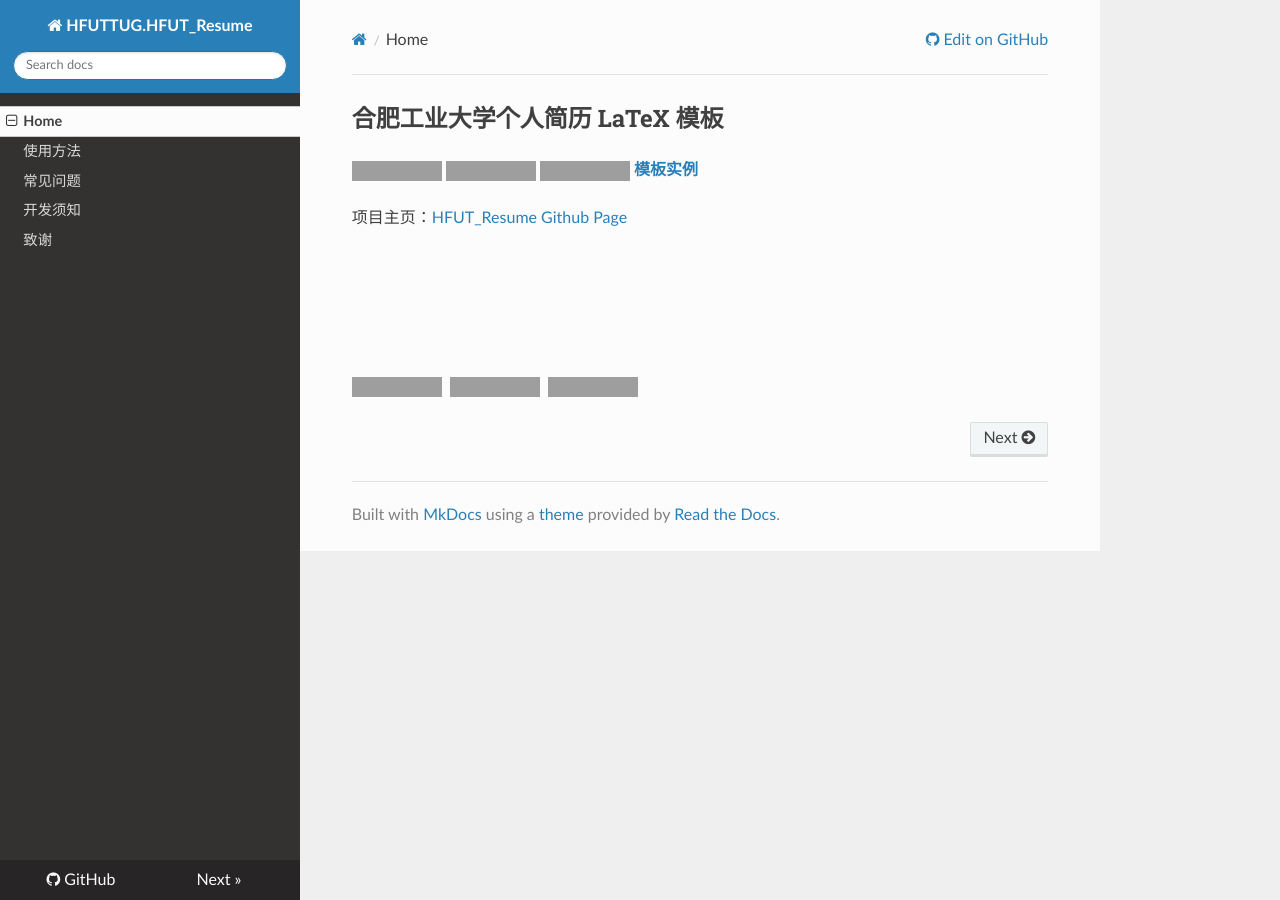
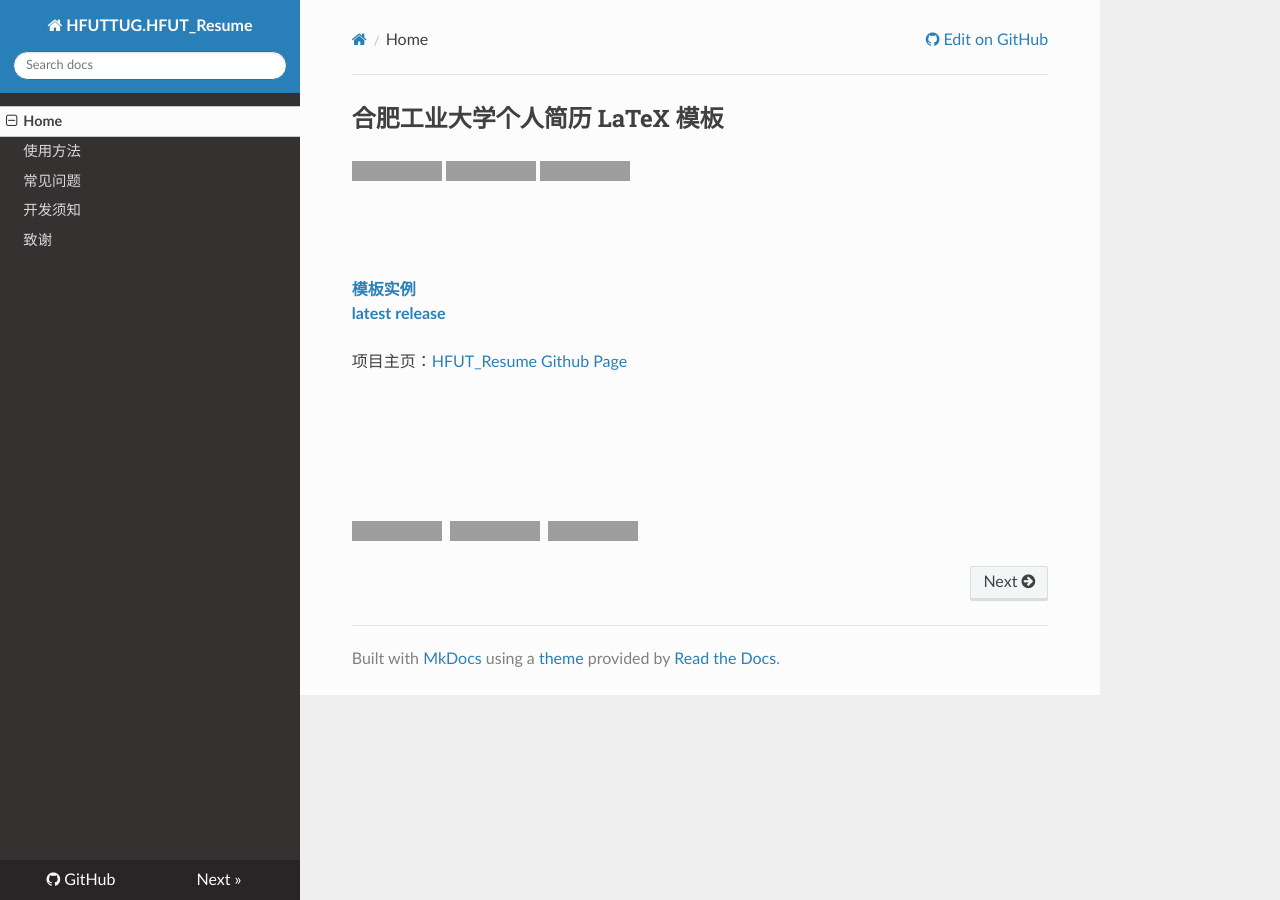
Before and after one commit to HFUTTUG/HFUT_Resume, an MkDocs documentation site: the page built from docs/index.md, in a window 1280 px wide. Built offline with MkDocs 1.6.1, drawn with Linux system fonts in a browser that asks for light colours; nearby versions of some CDN libraries; grey boxes are pictures that could not be loaded.

Commit message:
📃 docs(gh-pages): add release packages link

```diff
--- a/docs/index.md
+++ b/docs/index.md
@@ -4,7 +4,12 @@
 [![Homepage Deploy](https://github.com/HFUTTUG/HFUT_Resume/actions/workflows/page_deploy.yml/badge.svg)](https://github.com/HFUTTUG/HFUT_Resume/actions/workflows/page_deploy.yml)
 [![Tex Build Test](https://github.com/HFUTTUG/HFUT_Resume/actions/workflows/tex_build_test.yml/badge.svg)](https://github.com/HFUTTUG/HFUT_Resume/actions/workflows/tex_build_test.yml)
 ![visitors](https://visitor-badge.glitch.me/badge?page_id=HFUTTUG.HFUT_Resume)
+
+<br><br>
+
 [**模板实例**](https://HFUTTUG.github.io/HFUT_Resume/main.pdf)
+<br>
+[**latest release**](https://HFUTTUG.github.io/HFUT_Resume/HFUT_Resume.zip)
 
 项目主页：[HFUT_Resume Github Page](https://HFUTTUG.github.io/HFUT_Resume)
 
```
